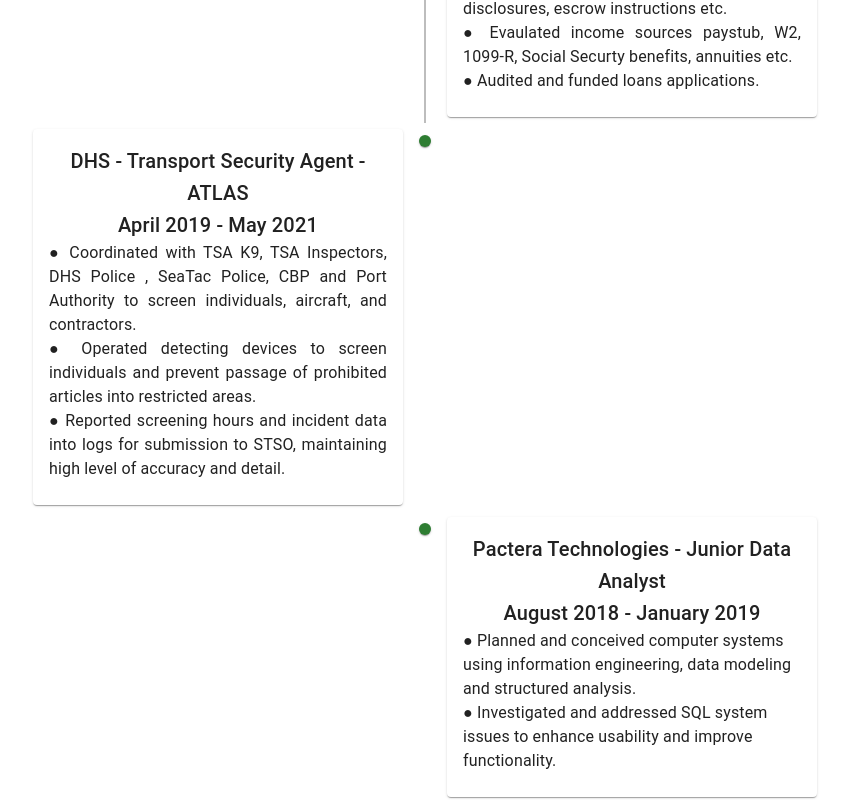
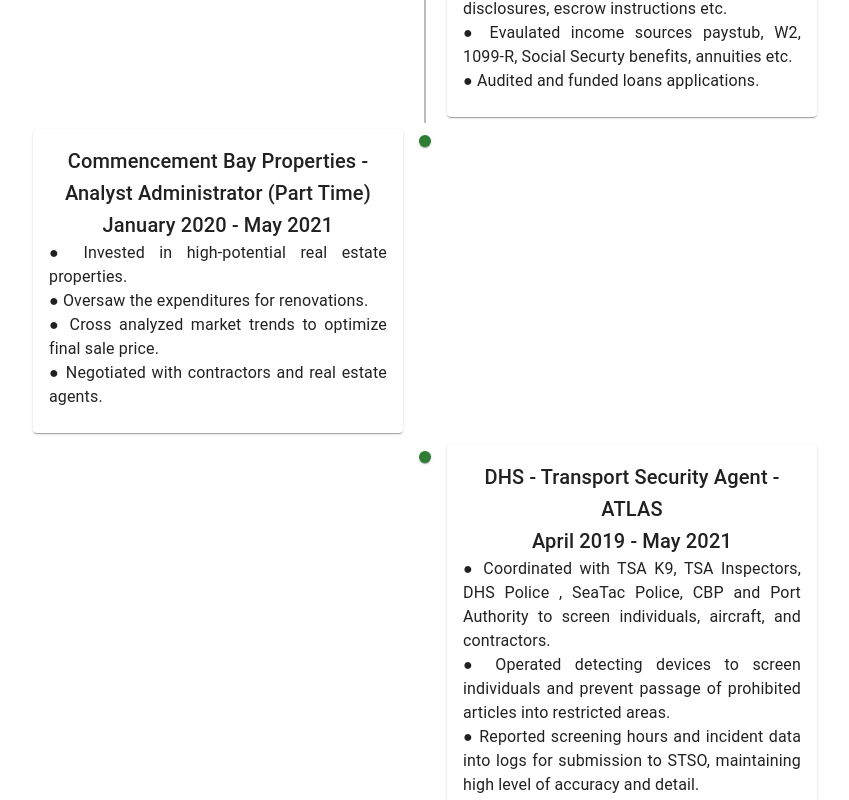
Before and after one commit to JMagic-Learner/portfolio2022, a React (Create React App) app in the folder client/: page /Resume in a window 1280 px wide. Shown: the part 1860-2660 px from the top of the page, without its empty margins (215-1064 px from the left). Built offline with nearby package versions, Linux system fonts and the light colour scheme.

Commit message:
Updated the resume and the RESUME page

```diff
--- a/client/src/components/Timeline/index.js
+++ b/client/src/components/Timeline/index.js
@@ -40,6 +40,22 @@
 
         </TimelineContent>
       </TimelineItem>
+      <TimelineItem>
+        <TimelineSeparator>
+          <TimelineDot color="success" />
+        </TimelineSeparator>
+        <TimelineContent>
+          <Card>
+            <CardContent>
+              <Typography align="center" variant="h6"> Commencement Bay Properties - Analyst Administrator (Part Time) </Typography>
+              <Typography align="center" variant="h6"> January 2020 - May 2021 </Typography>
+              <Typography align="justify"> ● Invested in high-potential real estate properties. </Typography>
+              <Typography align="justify"> ● Oversaw the expenditures for renovations. </Typography>
+              <Typography align="justify"> ● Cross analyzed market trends to optimize final sale price. </Typography>
+              <Typography align="justify"> ● Negotiated with contractors and real estate agents.</Typography>
+            </CardContent>
+          </Card></TimelineContent>
+      </TimelineItem>
       {/* TSA Agent / ATLAS */}
       <TimelineItem>
         <TimelineSeparator>
```
Also changed, not shown: 2 other files (tests, documents, lock files or other folders).
